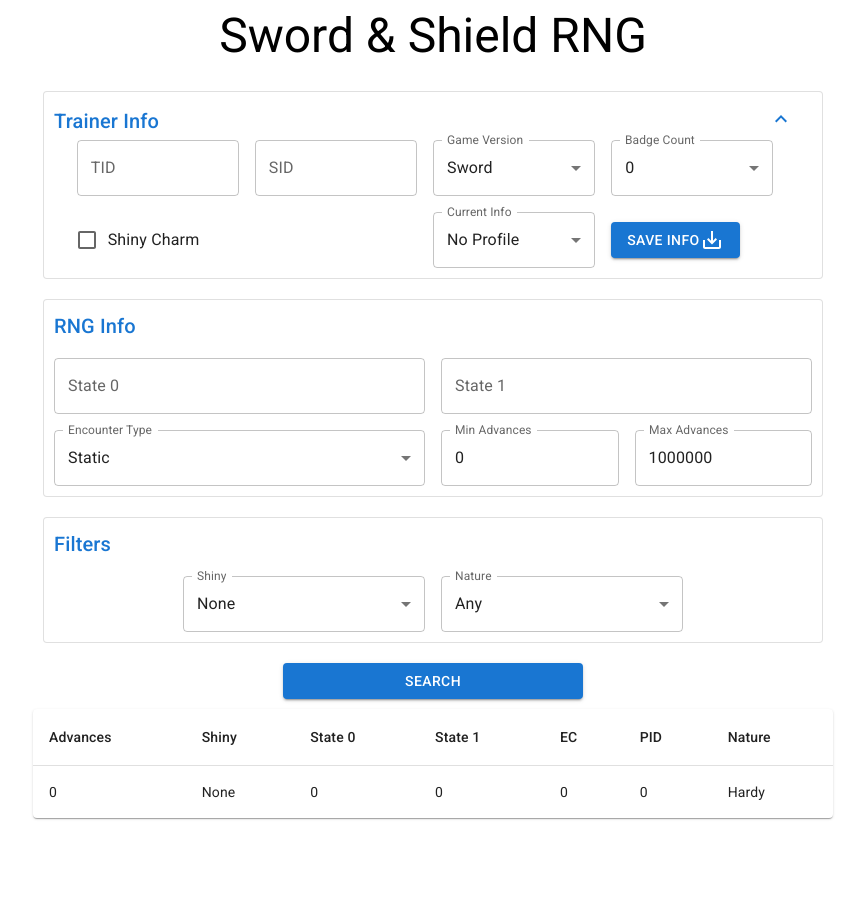
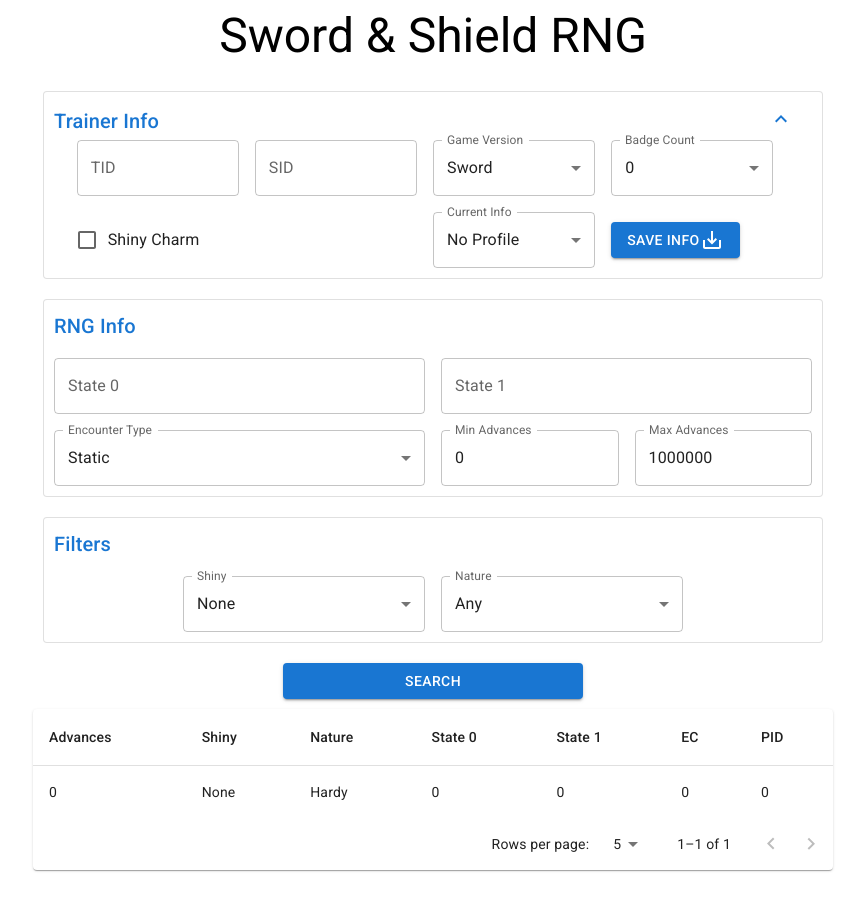
Before and after one commit to ShinySylveon04/PokemonRNGTools, a React (Vite) app: page / in a window 1280 px wide. Shown: the whole page, without its empty margins (207-1072 px from the left). Before the commit the page ends 848 px from the top, so only its background shows below. Built offline with nearby package versions, Linux system fonts and the light colour scheme.

Commit message:
Add pagination

```diff
--- a/src/Results.js
+++ b/src/Results.js
@@ -6,6 +6,7 @@
 import TableHead from '@mui/material/TableHead';
 import TableRow from '@mui/material/TableRow';
 import Paper from '@mui/material/Paper';
+import TablePagination from '@mui/material/TablePagination';
 
 import { natures } from './natures';
 
@@ -28,6 +29,7 @@
     >
       <TableCell align="left">{result.advances}</TableCell>
       <TableCell align="left">{shinyType(result.shiny_value)}</TableCell>
+      <TableCell align="left">{natures[result.nature]}</TableCell>
       <TableCell align="left">
         {BigInt(result.state0, 16).toString(16)}
       </TableCell>
@@ -36,30 +38,71 @@
       </TableCell>
       <TableCell align="left">{BigInt(result.ec, 16).toString(16)}</TableCell>
       <TableCell align="left">{BigInt(result.pid, 16).toString(16)}</TableCell>
-      <TableCell align="left">{natures[result.nature]}</TableCell>
     </TableRow>
   ));
 };
 
 export const Results = ({ results }) => {
+  const [rowsPerPage, setRowsPerPage] = React.useState(5);
+  const [page, setPage] = React.useState(0);
+
+  const handleChangePage = (event, newPage) => {
+    setPage(newPage);
+  };
+
+  const handleChangeRowsPerPage = event => {
+    setRowsPerPage(parseInt(event.target.value, 10));
+    setPage(0);
+  };
+
+  // Avoid a layout jump when reaching the last page with empty rows.
+  const emptyRows =
+    page > 0 ? Math.max(0, (1 + page) * rowsPerPage - results.length) : 0;
+
   return (
+    <React.Fragment>
       <TableContainer component={Paper}>
         <Table sx={{ minWidth: 650 }} aria-label="results table">
           <TableHead>
             <TableRow>
               <TableCell>Advances</TableCell>
               <TableCell align="left">Shiny</TableCell>
+              <TableCell align="left">Nature</TableCell>
               <TableCell align="left">State 0</TableCell>
               <TableCell align="left">State 1</TableCell>
               <TableCell align="left">EC</TableCell>
               <TableCell align="left">PID</TableCell>
-            <TableCell align="left">Nature</TableCell>
             </TableRow>
           </TableHead>
           <TableBody>
-          <ShowResults results={results} />
+            <ShowResults
+              results={
+                rowsPerPage > 0
+                  ? results.slice(
+                      page * rowsPerPage,
+                      page * rowsPerPage + rowsPerPage,
+                    )
+                  : results
+              }
+            />
+            {emptyRows > 0 && (
+              <TableRow style={{ height: 53 * emptyRows }}>
+                <TableCell colSpan={6} />
+              </TableRow>
+            )}
           </TableBody>
         </Table>
+        <TablePagination
+          sx={{ overflow: 'initial' }}
+          rowsPerPageOptions={[5, 10, 15]}
+          component="div"
+          count={results.length}
+          rowsPerPage={rowsPerPage}
+          page={page}
+          onPageChange={handleChangePage}
+          onRowsPerPageChange={handleChangeRowsPerPage}
+        />
       </TableContainer>
+    </React.Fragment>
   );
 };
```
Also changed, not shown: 1 other file (tests, documents, lock files or other folders). Lines whose indentation alone changed are shown as unchanged.
